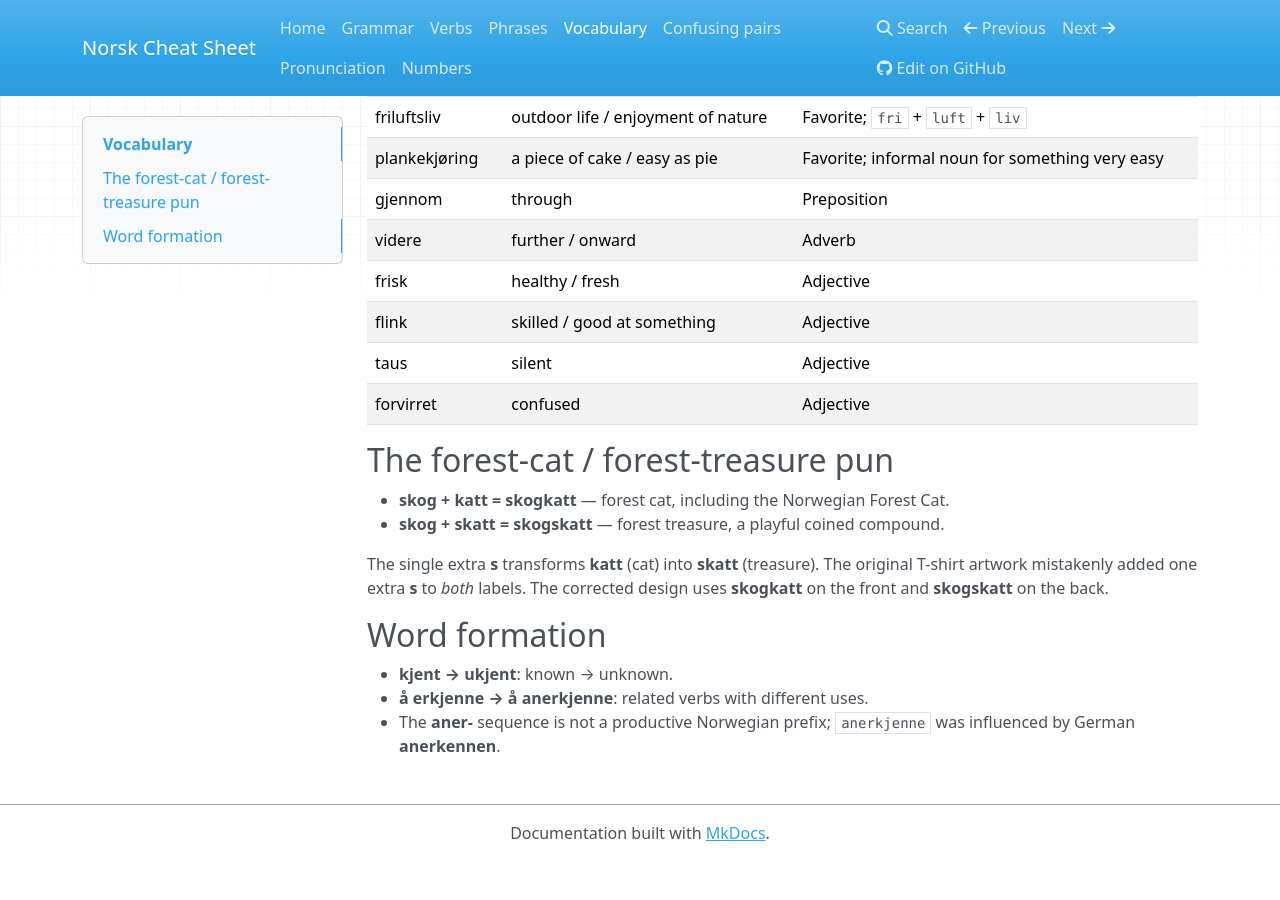
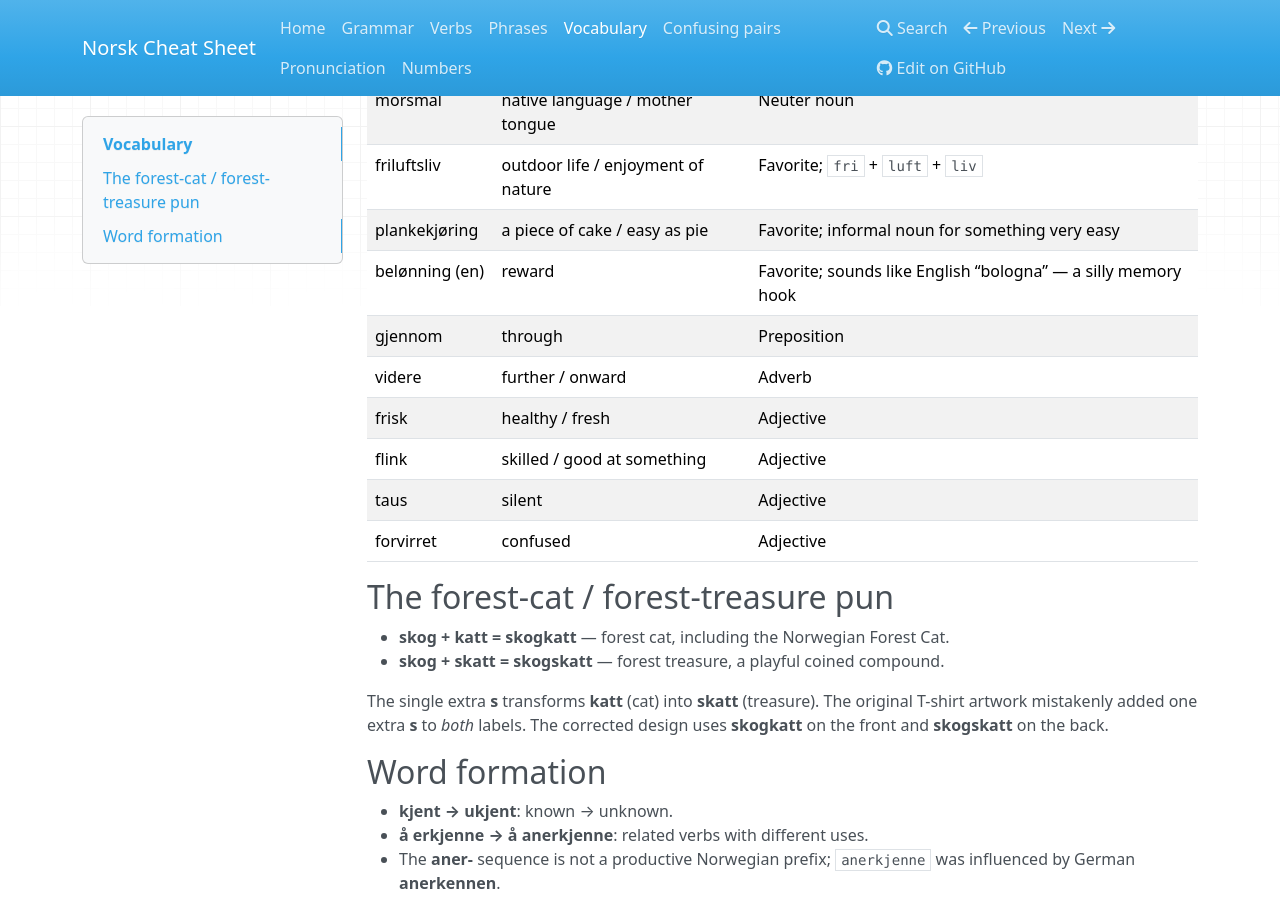
Before and after one commit to timsnyder/norsk-cheatsheet, an MkDocs documentation site: the page built from docs/vocabulary.md, in a window 1280 px wide and 900 px high, scrolled down 733 px. Built offline with MkDocs 1.6.1, drawn with Linux system fonts in a browser that asks for light colours; nearby versions of some CDN libraries; before the commit the page ends 1594 px from its top, so only the background shows below that.

Commit message:
Add belønning to favorite vocabulary with bologna mnemonic

```diff
--- a/docs/vocabulary.md
+++ b/docs/vocabulary.md
@@ -19,6 +19,7 @@
 | morsmål | native language / mother tongue | Neuter noun |
 | friluftsliv | outdoor life / enjoyment of nature | Favorite; `fri` + `luft` + `liv` |
 | plankekjøring | a piece of cake / easy as pie | Favorite; informal noun for something very easy |
+| belønning (en) | reward | Favorite; sounds like English “bologna” — a silly memory hook |
 | gjennom | through | Preposition |
 | videre | further / onward | Adverb |
 | frisk | healthy / fresh | Adjective |
```
